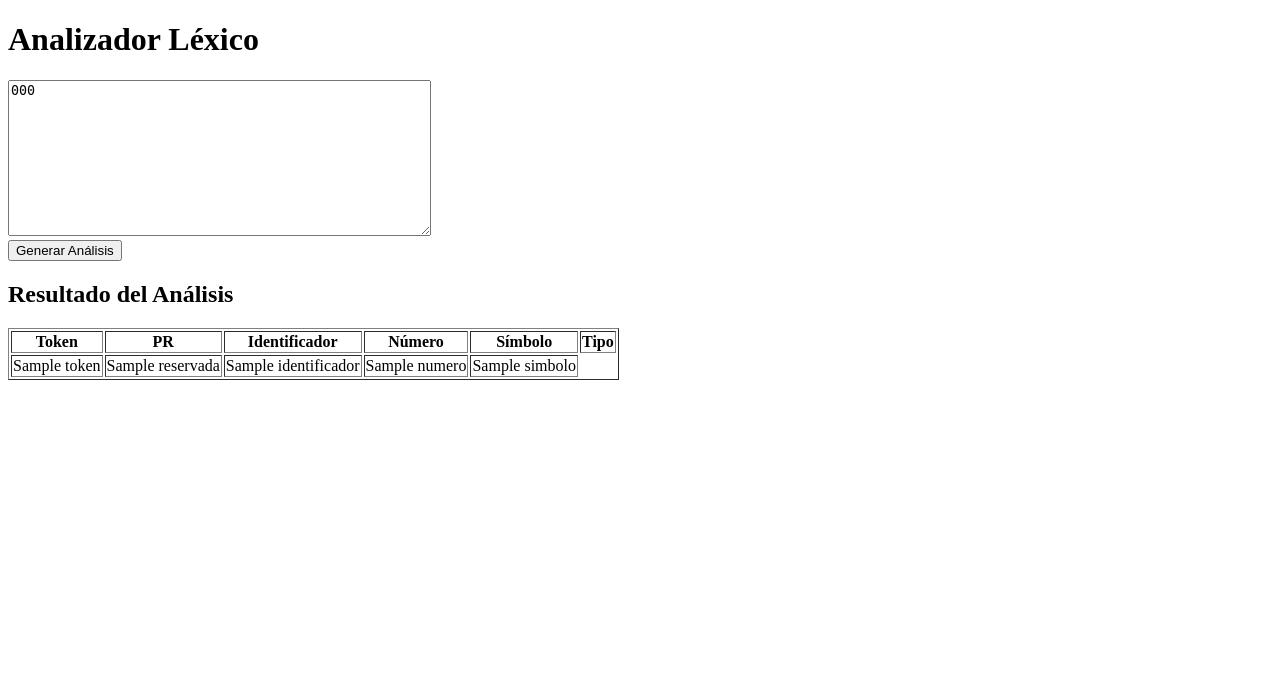
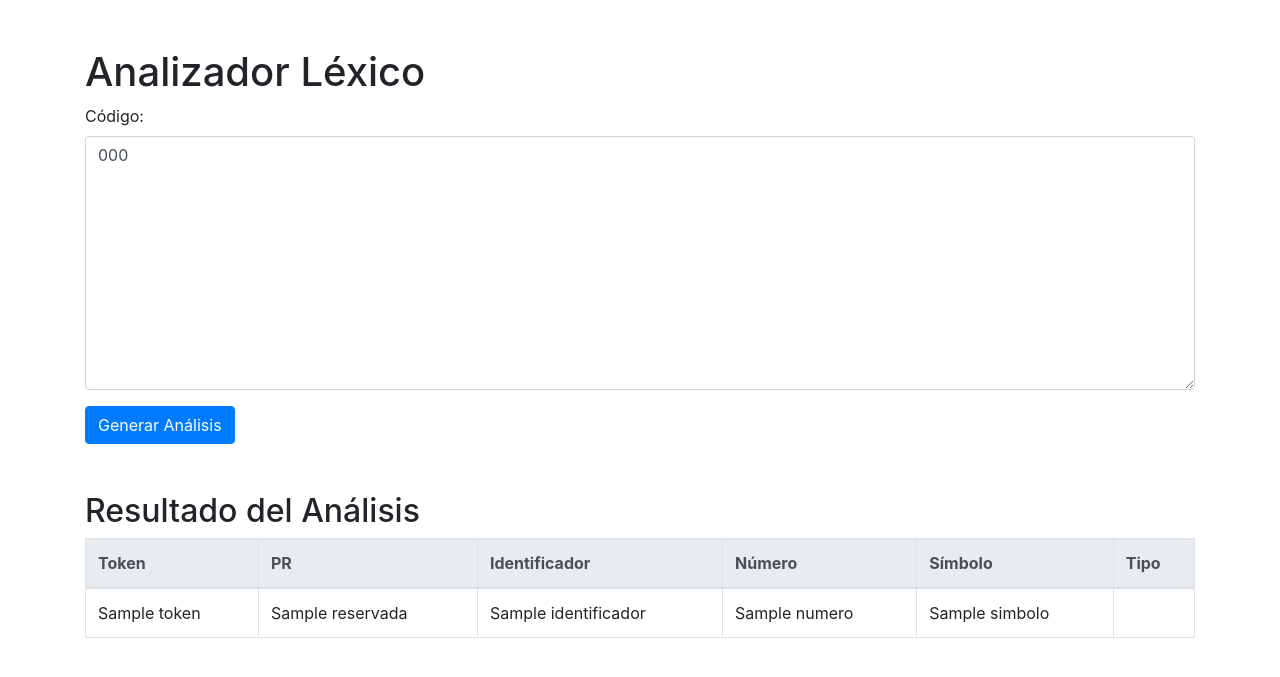
Before and after one commit to HiramZednem/analizador-lexico-tablas, a Flask app: template templates/index.html in a window 1280 px wide. Shown: the top 677 px of the page. Run offline with Flask 3, Linux system fonts and the light colour scheme; the template is opened without the code that fills it: most values are stand-ins (such as "Sample title", 1, 10 or a date in 2020); some libraries are stand-ins or nearby versions.

Commit message:
ouw yeah it looks good

```diff
--- a/templates/index.html
+++ b/templates/index.html
@@ -2,18 +2,56 @@
 <html>
 <head>
     <title>Analizador Léxico</title>
+    <!-- <style>
+        table {
+            width: 100%;
+        }
+
+        table, th, td {
+            border-collapse: collapse;
+        }
+
+        th, td {
+            padding: 10px;
+            text-align: left;
+        }
+
+        th {
+            background-color: #f2f2f2;
+        }
+
+        tr:nth-child(even) {
+            background-color: #f2f2f2;
+        }
+
+        tr:nth-child(odd) {
+            background-color: #f1f1f1;
+        }
+
+        form {
+            width: 100%;
+        }
+        textarea {
+            width: 100%;
+        }
+    </style> -->
+    <link rel="stylesheet" href="https://maxcdn.bootstrapcdn.com/bootstrap/4.5.2/css/bootstrap.min.css">
 </head>
 <body>
-    <h1>Analizador Léxico</h1>
+    <div class="container">
+        <h1 class="mt-5">Analizador Léxico</h1>
         <form action="/" method="post">
-        <textarea name="code" rows="10" cols="50">{{ code }}</textarea><br>
-        <input type="submit" value="Generar Análisis">
+            <div class="form-group">
+                <label for="code">Código:</label>
+                <textarea class="form-control" name="code" rows="10" cols="50">{{ code }}</textarea>
+            </div>
+            <button type="submit" class="btn btn-primary">Generar Análisis</button>
         </form>
 
-    <div id="result" style="display: block if tokens else none">
+        <div id="result" style="display: block if tokens else none" class="mt-5">
             <h2>Resultado del Análisis</h2>
-        <table border="1">
-            <thead>
+            <table class="table table-bordered">
+                <thead class="thead-light">
                     <tr>
                         <th>Token</th>
                         <th>PR</th>
@@ -21,10 +59,6 @@
                         <th>Número</th>
                         <th>Símbolo</th>
                         <th>Tipo</th>
-                    <!-- <th>Paréntesis izquierdo</th>
-                    <th>Paréntesis derecho</th>
-                    <th>Llave izquierda</th>
-                    <th>Llave derecha</th> -->
                     </tr>
                 </thead>
                 <tbody>
@@ -51,11 +85,11 @@
                         {% if token['llave_derecha'] %}
                         <td>llave derecha</td>
                         {% endif %}
-
                     </tr>
                     {% endfor %}
                 </tbody>
             </table>
         </div>
+    </div>
 </body>
 </html>
```
Lines whose indentation alone changed are shown as unchanged.
